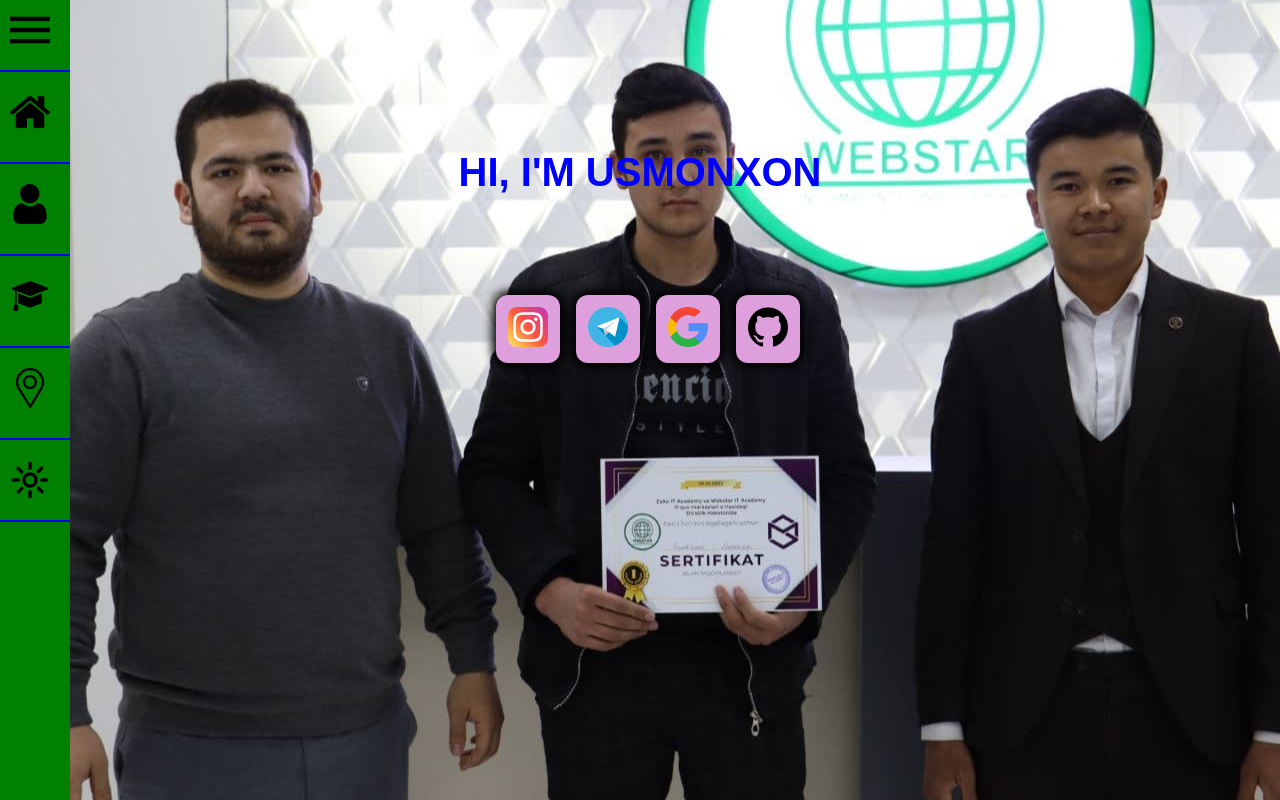
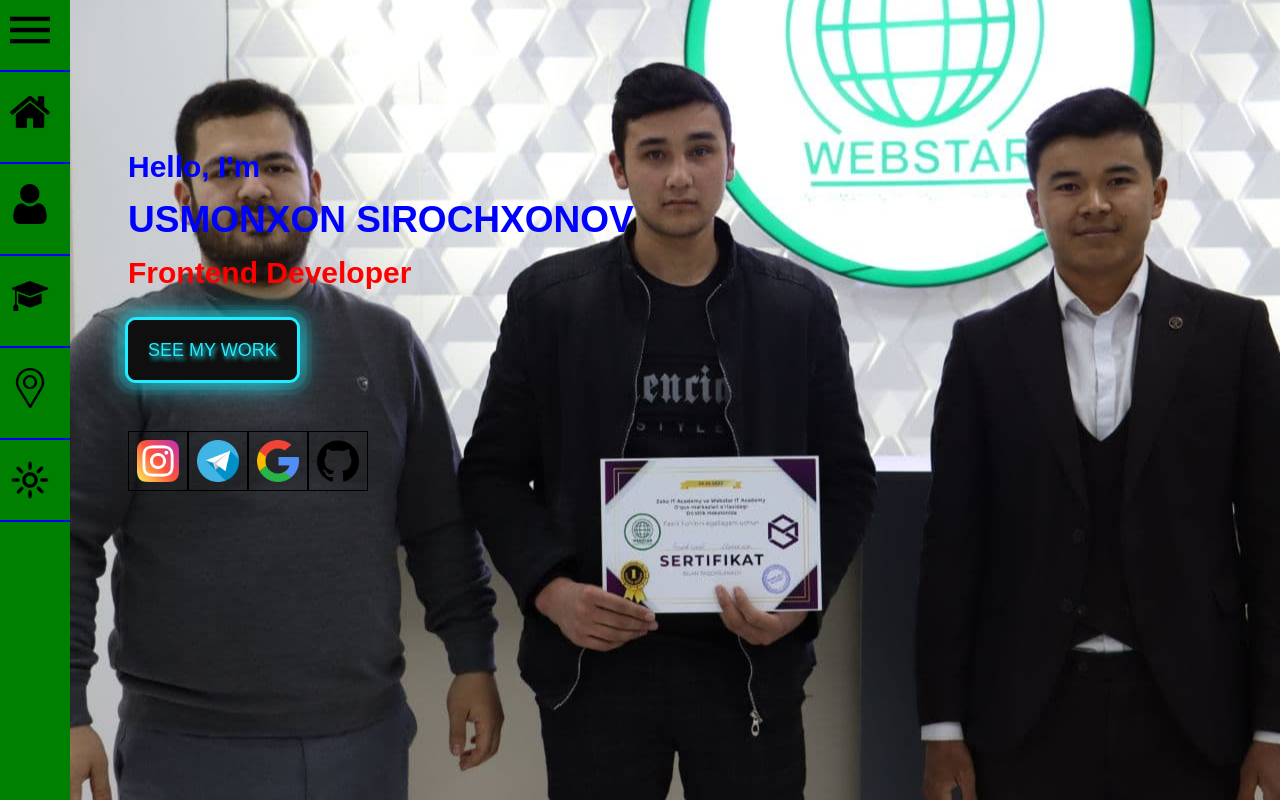
Before and after one commit to usmonxon-coder/PORTFOLIO, a React (Create React App) app: page / in a window 1280 px wide. Built offline with nearby package versions, Linux system fonts and the light colour scheme.

Commit message:
five created

```diff
--- a/src/components/Home.jsx
+++ b/src/components/Home.jsx
@@ -1,35 +1,40 @@
 import React from "react";
+import { Link } from "react-router-dom";
 import "../styles/Home.css";
 
 export default function Home(props) {
   return (
     <div className="home">
       <div className="container">
-        <div className="name">
-          <h1>HI, I'M USMONXON</h1>
-        </div>
         <div className="boxes">
-          <div className="box box1">
-            <a target={"_blank"} href="https://www.instagram.com/sirochxonov_usmonxon_official">
+          <div className="box">
+            <h3 style={{ fontSize: "30px" }}>Hello, I'm</h3>
+            <h1>USMONXON SIROCHXONOV</h1>
+            <h2>Frontend Developer</h2>
+            {/* <h2>Student</h2> */}
+            <Link className="link1" to="/resume">
+              SEE MY WORK
+            </Link>
+            <div className="message">
+              <a
+                target={"_blank"}
+                href="https://www.instagram.com/sirochxonov_usmonxon_official"
+              >
                 <img src="/images/instagram.png" alt="rasm1" />
               </a>
-          </div>
-          <div className="box box2">
               <a target={"_blank"} href="https://t.me/Maykl_skofild_2001">
                 <img src="/images/telegram.png" alt="rasm2" />
               </a>
-          </div>
-          <div className="box box3">
               <a target={"_blank"} href="https://usmonxonsirchxonov@gmail.com">
                 <img src="/images/search.png" alt="rasm3" />
               </a>
-          </div>
-          <div className="box box4">
               <a target={"_blank"} href="https://github.com/usmonxon-coder">
                 <img src="/images/github.png" alt="rasm4" />
               </a>
             </div>
           </div>
+
+        </div>
       </div>
     </div>
   );
--- a/src/styles/Home.css
+++ b/src/styles/Home.css
@@ -7,60 +7,57 @@
   background-position: center;
 }
 .home .container {
-  width: 90%;
+  width: 80%;
   margin: 0 auto;
 }
-.home .container .name {
-  text-align: center;
+.home .container .boxes .box {
+  padding-top: 150px;
   color: blue;
 }
-.home .container h1 {
-  padding-top: 150px;
-  font-size: 40px;
+.home .container .box h1 {
+  font-size: 37px;
+  margin: 15px 0;
+}
+.home .container .box h2 {
+  color: red;
+  font-size: 30px;
+  margin-bottom: 50px;
+}
+.home .boxes .box .link1 {
+  padding: 20px;
+  font-size: 18px;
+  background-color: rgb(15, 15, 15);
+  color: #24ecff;
+  border-radius: 8px;
+  box-shadow: 0 0 0 3px #24ecff, 0 0 0 10px #24ecff22, 0 0 0 15px #24ecff11,
+    0 0 30px #24ecff;
+  transition: 1s;
+  text-shadow: 2px 3px 4px #24ecff;
+}
+.home .boxes .box .link1:hover {
+  background-color: #24ecff;
+  color: black;
+  box-shadow: 0 0 60px #24ecff;
+  text-shadow: 3px 4px 3px black;
+}
+.home .message {
+  display: flex;
+  align-items: center;
+  justify-content: flex-start;
+  margin-top: 70px;
+}
+.home .message a {
+  width: 60px;
+  height: 60px;
+  /* background-color: transparent; */
+  padding: 8px;
+  border: 1px solid black;
 }
 
-.home .boxes {
-  display: flex;
-  justify-content: center;
-  align-items: center;
-}
-.home .boxes .box {
-  margin-top: 100px;
-  padding: 12px;
-  background-color: plum;
-  border-radius: 12px;
-  margin-left: 16px;
-  box-shadow: 0 0 10px 4px black;
+.home .box .message img {
+  width: 100%;
 }
 
-.home .boxes .box img {
-  width: 40px;
-}
-
-.home .boxes .box1 {
-  animation: box 2.5s 0.1s linear infinite;
-}
-.home .boxes .box2 {
-  animation: box 2.5s 0.2s linear infinite;
-}
-.home .boxes .box3 {
-  animation: box 2.5s 0.3s linear infinite;
-}
-.home .boxes .box4 {
-  animation: box 2.5s 0.4s linear infinite;
-}
-
-/* @keyframes box {
-  0% {
-    transform: translate(0, 0);
-  }
-  50% {
-    transform: translate(0,40px);
-  }
-  100% {
-    transform: translate(0, 0);
-  }
-} */
 @media (max-width: 576px) {
   .home .container h1 {
     font-size: 30px;
--- a/src/styles/Sidebar.css
+++ b/src/styles/Sidebar.css
@@ -3,7 +3,7 @@
   top: 0;
   left: 0;
   width: 70px;
-  min-height: 100vh;
+  height: 100vh;
   background-color: var(--primary-color);
   transition: all 0.6s ease;
   overflow: hidden;
@@ -51,7 +51,13 @@
   font-size: 20px;
 }
 @media (max-width: 576px) {
+  .sidebar .boxes {
+  height: 60px;
+  border-radius: 10px;
+  }
   .sidebar .boxes.active {
-    width: 100%;
+    /* width: 70px; */
+    height: 100vh;
+    border-radius: 0;
   }
 }
```
Lines whose indentation alone changed are shown as unchanged.
